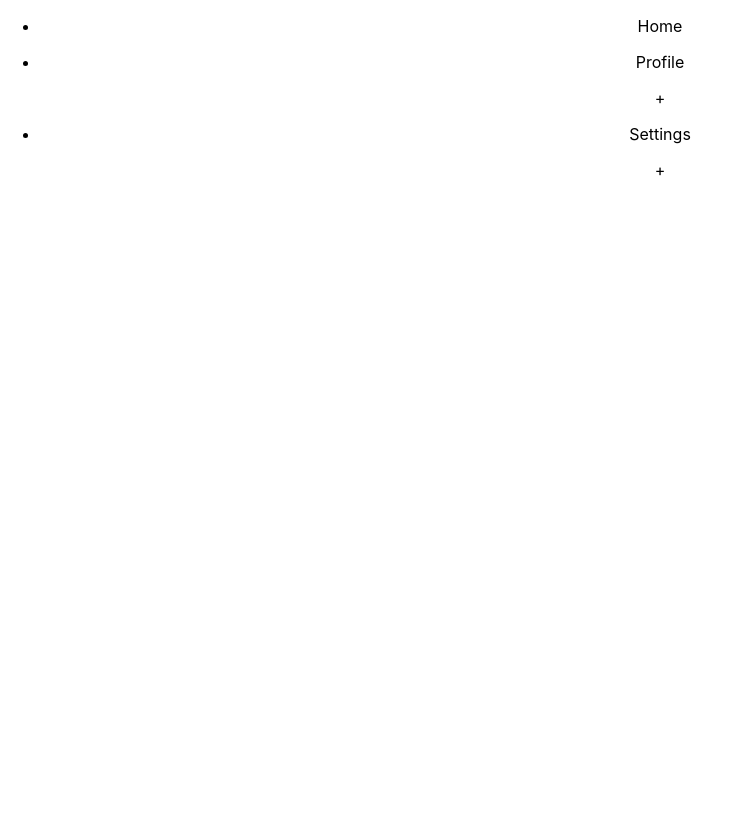
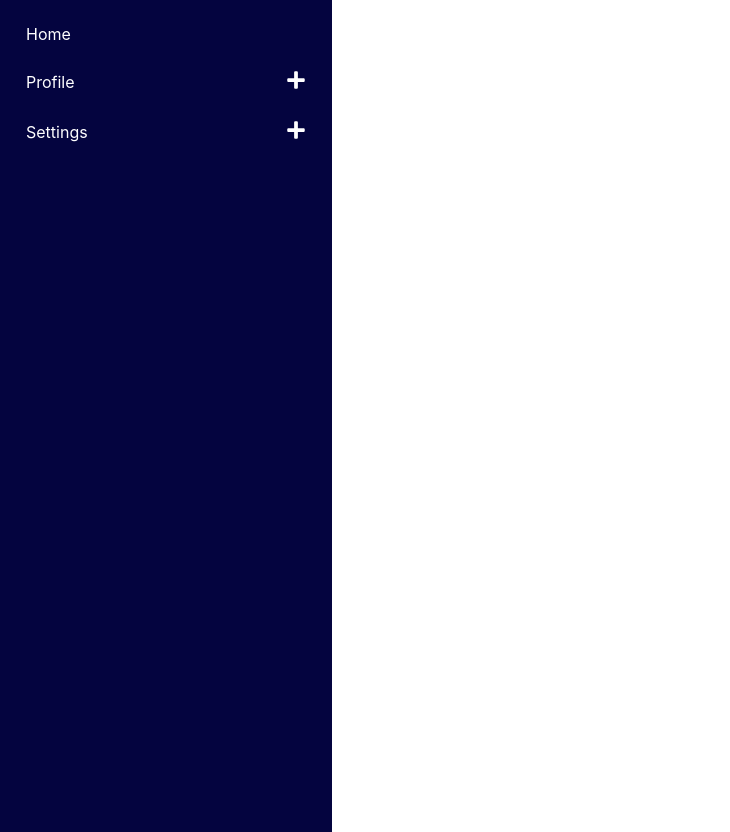
Before and after one commit to Stack-Naveen/20-reactjs-basic-projects, a React (Create React App) app: page / in a window 1280 px wide. Shown: the whole page, without its empty margins (0-730 px from the left). Before the commit the page ends 800 px from the top, so only its background shows below. Built offline with nearby package versions, Linux system fonts and the light colour scheme.

Commit message:
style: add TreeView menu styles

```diff
--- a/src/components/tree-view/index.jsx
+++ b/src/components/tree-view/index.jsx
@@ -1,5 +1,6 @@
 import { useState } from "react";
-
+import "./styles.css";
+import { FaPlus, FaMinus } from "react-icons/fa";
 const TreeView = ({ menus = [] }) => {
   return (
     <div className="main-container">
@@ -36,7 +37,11 @@ const MenuItems = ({ items }) => {
         <p> {items.label}</p>
         {items && items.children && items.children.length > 0 ? (
           <span onClick={() => handleToggle(items.label)}>
-            {displayChildren[items.label] ? "-" : "+"}
+            {displayChildren[items.label] ? (
+              <FaMinus size={20} />
+            ) : (
+              <FaPlus size={20} />
+            )}
           </span>
         ) : null}
       </div>
--- /dev/null
+++ b/src/components/tree-view/styles.css
@@ -0,0 +1,37 @@
+.main-container {
+  min-height: 100vh;
+  width: 100%;
+  max-width: 300px;
+  background: rgb(4, 4, 63);
+  padding: 1rem;
+}
+
+.list-container {
+  display: flex;
+  flex-direction: column;
+  gap: 10px;
+  color: white;
+  padding: 0;
+  margin: 0;
+}
+
+li {
+  list-style: none;
+}
+
+.item {
+  display: flex;
+  align-items: center;
+  justify-content: space-between;
+  cursor: pointer;
+  padding: 8px 10px;
+  border-radius: 5px;
+  transition: 0.5s ease-in-out;
+}
+.item p {
+  margin: 0;
+}
+
+.item:hover {
+  background: rgba(231, 160, 160, 0.765);
+}
```
